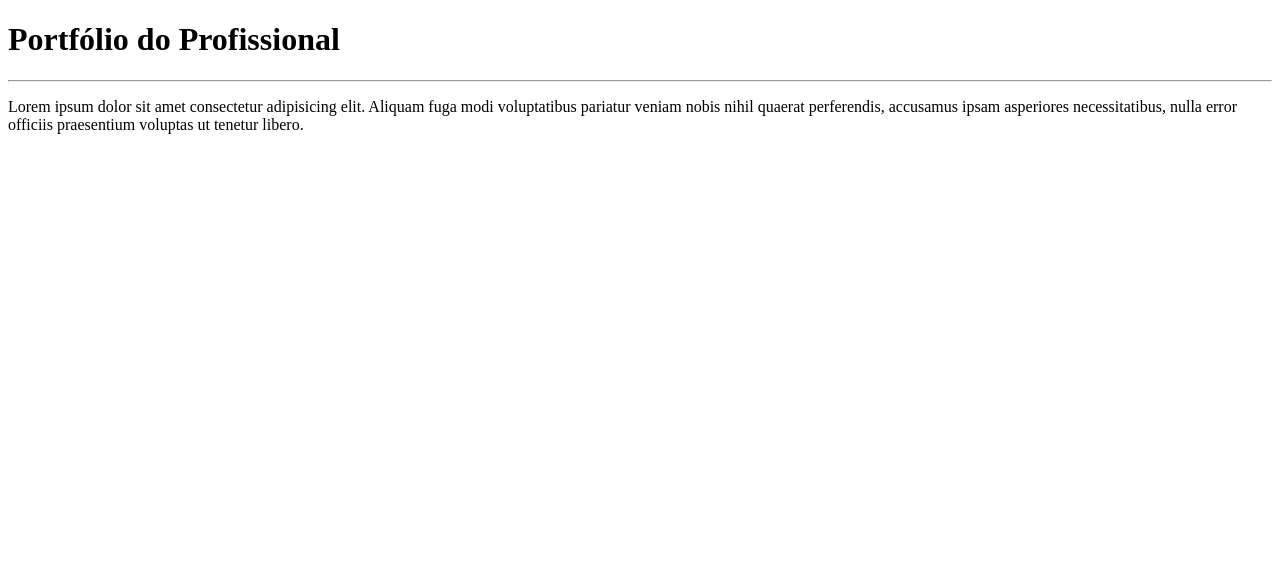
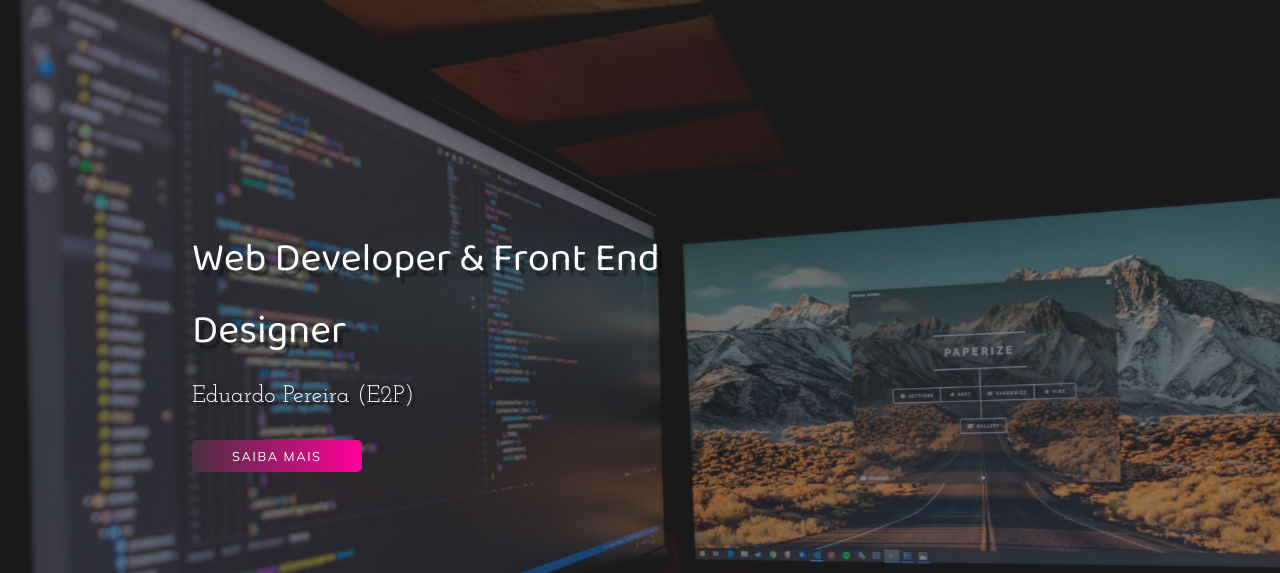
Before and after one commit to eduperpin/Portfolio, a plain HTML site: page index.html in a window 1280 px wide. Shown: the top 573 px of the page. Drawn offline with Linux system fonts and the light colour scheme.

Commit message:
Atualização
Atualização em 29/03

```diff
--- /dev/null
+++ b/estilo.css
@@ -0,0 +1,112 @@
+/* Import das fontes escolhidas no fonts.google.com */
+@import url('https://fonts.googleapis.com/css2?family=Baloo+Da+2:wght@400;500;600;700&family=Josefin+Slab:ital,wght@0,300;0,400;0,500;0,600;0,700;1,300;1,400;1,500&family=Mulish:ital,wght@0,200;0,300;0,400;0,500;1,200;1,300;1,400&display=swap');
+/* import dos icones em https://cdnjs.com/libraries/font-awesome */
+@import url("https://cdnjs.cloudflare.com/ajax/libs/font-awesome/5.15.3/css/all.min.css");
+
+*{   /* Retirar todas as margens dos elementos */
+    margin: 0;
+    padding: 0;
+}
+
+header {
+    width: 100%;         /* Vai ocupar a tela inteira, por iso 100% */
+    height: 100vh;       /* Altura da pagina da visualização do navegador. Depende se Note, Mobile, Tablet */
+    overflow: hidden;    /* não cria a barra de rolagem horizontal quando é reduzida a tela */
+    position: relative;  /* para o position absoluto no banner funcionar */
+}
+
+.img-wrapper {   /* Classe no CSS para o pacote da Imagem Principal */
+    width: 100%;  /* Vai ocupar todo o espaço do container Header */
+    height: 100%;
+    overflow: hidden; /* não cria a barra de rolagem horizontal quando é reduzida a tela */
+    background-color: rgba(0,0,0,0.8) /* o fundo sera preto com 0.50% de opacidade */
+}
+
+.img-wrapper img{  /* formatar apenas a imagem (Img) que está dentro de img-wrapper */
+    width: 100%;  /* Vai ocupar todo o espaço do container Header */
+    height: 100%;
+    object-fit: cover;  /* Quando a tela é reduzida para trabalhar com a centralização da imagem */
+    opacity: 0.5; /* cria uma transparencia na imagem */
+    /* animação do Zoom  animation: nome duração(segundos) */
+    animation: zoom 15s;
+}
+
+/*---------------------- Animação de Abertura --------------------- */
+@keyframes zoom {
+    0%{
+        transform: scale(1.3);    /* zoom de 30% na imagem */
+    }
+    100%{
+        transform: scale(1);      /* passa para 100% da imagem */
+    }
+}
+
+.banner {
+    position: absolute;
+    left: 15%;  /* posição do elemento em relação a borda esquerda */
+    top: 30%;  /* 30% do topo da margem superior */
+}
+
+.banner h1{   /* Formatar apenas o H1 que está dentro do Banner */
+    color: #ffffff;  /* Cor da Fonte Branco */
+    font-size: 2.5rem; /* se 16px, ao ampliar a tela não vai ampliar. 1rem vai usar o padrao 16px3.5x16px= 56px */
+    font-family: "Baloo Da 2", serif; /* fonte do Google definida no .Css e, caso o link de fotes fique fora do ar, será utilizada a font serif como padrão */
+    font-weight: 100; /* carregar a fonte na sua bold */
+    text-shadow: .3rem .4rem 2px rgba(0, 0, 0, 0.4); /* Configuração para a sombra */
+    line-height: 1.0; /* Espaço entre "Web Developer & Front End" com "Designer" */
+    margin-bottom: 2rem; /* Após exibir o h1, dar um espaço para iniciar o paragrafo abaixo */
+    opacity: 0;
+    animation: moveBanner 1s 0.5s forwards;  /* 0.5 segundos de atraso */
+
+}
+.banner p{  /* Configurar o parágrafo dentro do Banner */
+    color: #ffffff;  /* Cor da Fonte Branco */
+    font-size: 1.5rem; /* se 16px, ao ampliar a tela não vai ampliar. 1rem vai usar o padrao 16px 2x16px= 32px */
+    font-family: "Josefin Slab", serif; /* fonte do Google definida no .Css e, caso o link de fotes fique fora do ar, será utilizada a font serif como padrão */
+    text-shadow: .2rem .2rem rgba(0, 0, 0, 0.4); /* Configuração para a sombra */
+    margin-bottom: 2rem; /* Após exibir o p1, dar um espaço para exibir o botão abaixo */
+    opacity: 0;
+    animation: moveBanner 1s 0.7s forwards;  /* 0.7 segundos de atraso */
+}
+
+.banner button{ /* Botão dentro do Banner */
+    font-family: "Mulish", serif; /* fonte do Google definida no .Css e, caso o link de fotes fique fora do ar, será utilizada a font serif como padrão */
+    color: #ffffff;  /* Cor da Fonte Branco */
+    font-size: 0.8rem;
+    text-transform: uppercase;  /* passou para todas as letras maiusculas */
+    letter-spacing: 0.1rem;     /* Espaços entre as letras */
+    /* utilizando o uigradientes.com e copiando o gradiente do Background do botão */
+    background: #FF0099;  /* fallback for old browsers */
+    background: -webkit-linear-gradient(to right, #493240, #FF0099);  /* Chrome 10-25, Safari 5.1-6 */
+    background: linear-gradient(to right, #493240, #FF0099); /* W3C, IE 10+/ Edge, Firefox 16+, Chrome 26+, Opera 12+, Safari 7+ */
+    /* padding: 1rem; Significa que o botão ficaria com 16px de espaço em cima, em baixo, direita e esquerda. mas vamos colocar espaços diferentes para o texto dentro do botão */
+
+    /* Os 4 comandos abaixo, podem ser reduzindos no proximo padding
+    padding-top: 0.5rem;      topo com 8px
+    padding-bottom: 0.5rem;   Parte inferior com 8px
+    padding-left: 1rem;       esquerda com 16px
+    padding-right: 1rem;      direita com 16px */
+
+    /* padding pode ser usado tb -> padding: Topo, Right, bottom, Left */
+    padding: 0.5rem 2.5rem;   /* 0.5 rem topo e bottom e 1 rem direita e esquerda */
+    border: none;   /* sem bordas */
+    border-radius: 5px;  /* Arredondar a borda do botão em 5px */
+    cursor: pointer; /* quando passar o mouse em cima do botão, vira um ponteiro */
+    opacity: 0;
+    animation: moveBanner 1s 0.9s forwards;  /* 0.9 segundos de atraso */
+}
+
+@keyframes moveBanner {
+    0%{
+        transform: translateY(10rem) rotateY(.30deg);    /* desce 160px  com rotação de 30 graus*/
+    }
+    100%{
+        transform: translateY(0) rotatey(0);      /* posição que estava antes */
+        opacity: 1; /* após animação ele apresenta o texto */
+    }
+}
+
+.banner button:hover{
+    opacity: 0.8;   /* muda o opacidade */
+    color: black;  /* muda a cor da fonte */
+}
--- a/index.html
+++ b/index.html
@@ -4,11 +4,28 @@
     <meta charset="UTF-8">
     <meta http-equiv="X-UA-Compatible" content="IE=edge">
     <meta name="viewport" content="width=device-width, initial-scale=1.0">
+    <link rel="stylesheet" href="estilo.css">
+    <link rel="apple-touch-icon" sizes="180x180" href="imagens/apple-touch-icon.png">
+    <link rel="icon" type="image/png" sizes="32x32" href="imagens/favicon-32x32.png">
+    <link rel="icon" type="image/png" sizes="16x16" href="imagens/favicon-16x16.png">
+    <link rel="manifest" href="/site.webmanifest">
     <title>Portfólio</title>
 </head>
 <body>
-    <h1>Portfólio do Profissional</h1>
-    <hr>
-    <p>Lorem ipsum dolor sit amet consectetur adipisicing elit. Aliquam fuga modi voluptatibus pariatur veniam nobis nihil quaerat perferendis, accusamus ipsam asperiores necessitatibus, nulla error officiis praesentium voluptas ut tenetur libero.</p>
+    <div class="container">
+        <header>
+            <div class="img-wrapper"> <!-- Div com a classe img-wrapper - um pacote para formatar a imagem -->
+                <img src="imagens/monitores.jpg" alt="">
+            </div>
+            <div class="banner">
+                <h1>Web Developer & Front End</h1>
+                <h1>Designer</h1>
+                <p>Eduardo Pereira (E2P)</p>
+                <button>Saiba mais</button>
+            </div>
+
+        </header>
+    </div>
+
 </body>
 </html>
```
Also changed, not shown: about.txt (added), favicon.ico (added), imagens/android-chrome-192x192.png (added), imagens/android-chrome-512x512.png (added), imagens/apple-touch-icon.png (added), imagens/favicon-16x16.png (added), imagens/favicon-32x32.png (added), imagens/monitores.jpg (added), site.webmanifest (added), 1 other file.
